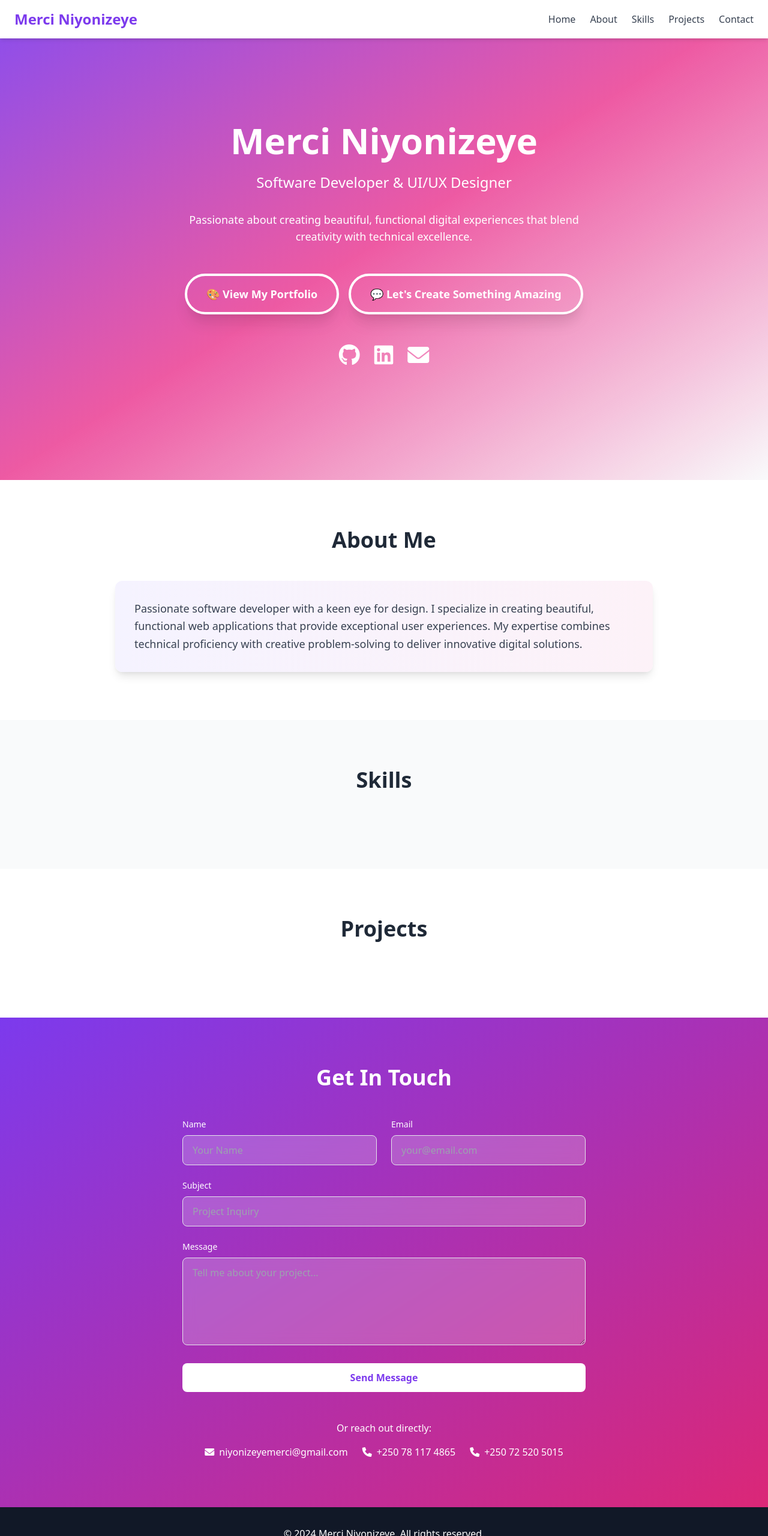
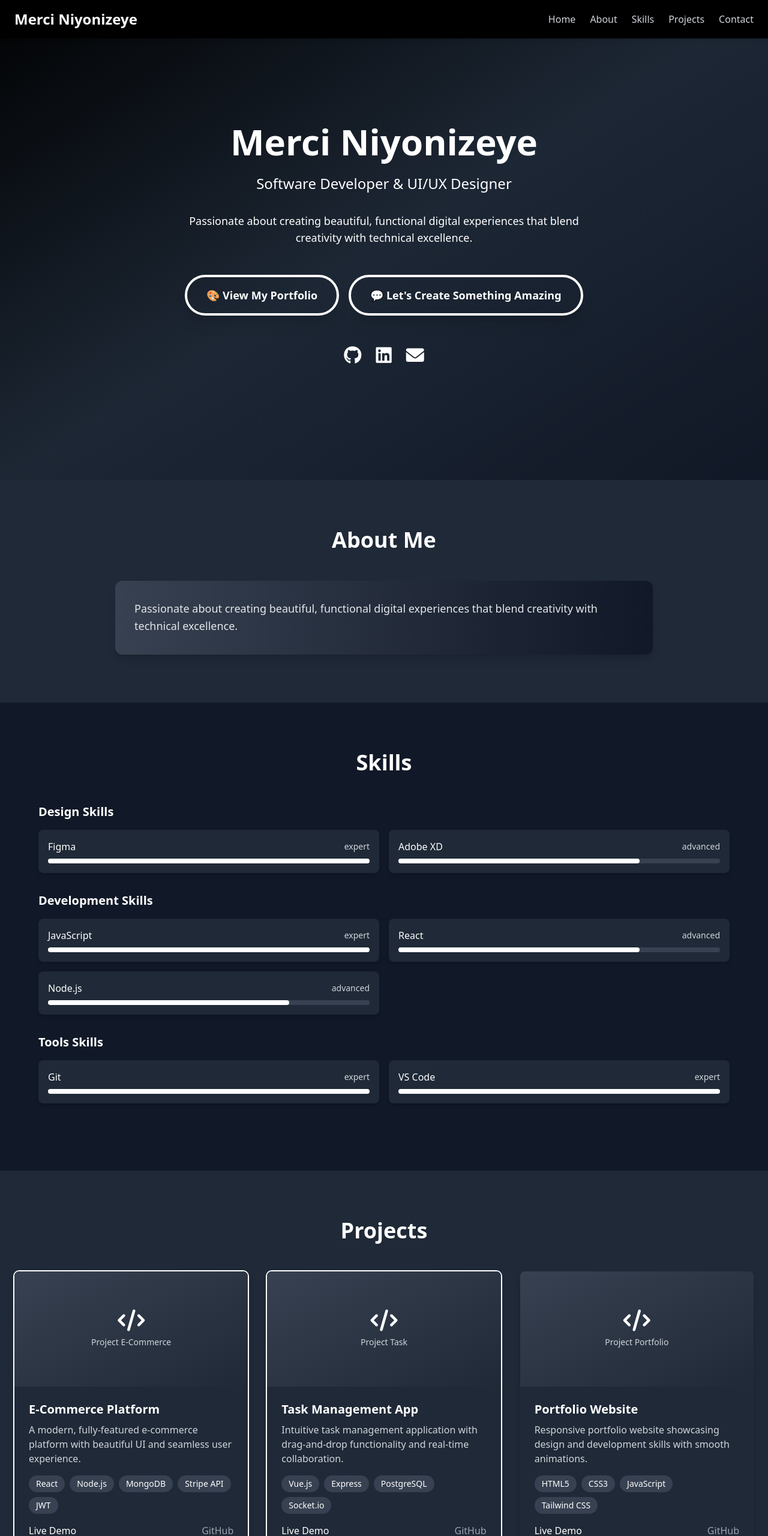
Before and after one commit to merci-self/real-portfolio, a website: page index.html in a window 1280 px wide. Shown: the top 2560 px of the page at 60% size. Drawn offline with nearby package versions, Linux system fonts and the light colour scheme.

Commit message:
fixed changes

```diff
--- a/index.html
+++ b/index.html
@@ -8,34 +8,34 @@
     <link href="https://cdnjs.cloudflare.com/ajax/libs/font-awesome/6.0.0/css/all.min.css" rel="stylesheet">
     <link rel="stylesheet" href="style.css">
 </head>
-<body class="bg-gray-50 text-gray-800">
+<body class="bg-gray-900 text-white">
     <!-- Navigation -->
-    <nav class="fixed top-0 w-full bg-white shadow-md z-50">
+    <nav class="fixed top-0 w-full bg-black shadow-md z-50">
         <div class="container mx-auto px-6 py-4">
             <div class="flex justify-between items-center">
-                <div class="text-2xl font-bold text-purple-600">
+                <div class="text-2xl font-bold text-white">
                     <span id="navName">Merci Niyonizeye</span>
                 </div>
                 <div class="hidden md:flex space-x-6">
-                    <a href="#home" class="nav-link text-gray-700 hover:text-purple-600 transition">Home</a>
-                    <a href="#about" class="nav-link text-gray-700 hover:text-purple-600 transition">About</a>
-                    <a href="#skills" class="nav-link text-gray-700 hover:text-purple-600 transition">Skills</a>
-                    <a href="#projects" class="nav-link text-gray-700 hover:text-purple-600 transition">Projects</a>
-                    <a href="#contact" class="nav-link text-gray-700 hover:text-purple-600 transition">Contact</a>
+                    <a href="#home" class="nav-link text-gray-300 hover:text-white transition">Home</a>
+                    <a href="#about" class="nav-link text-gray-300 hover:text-white transition">About</a>
+                    <a href="#skills" class="nav-link text-gray-300 hover:text-white transition">Skills</a>
+                    <a href="#projects" class="nav-link text-gray-300 hover:text-white transition">Projects</a>
+                    <a href="#contact" class="nav-link text-gray-300 hover:text-white transition">Contact</a>
                 </div>
                 <button id="mobileMenuBtn" class="md:hidden">
-                    <i class="fas fa-bars text-2xl"></i>
+                    <i class="fas fa-bars text-2xl text-white"></i>
                 </button>
             </div>
         </div>
         <!-- Mobile Menu -->
-        <div id="mobileMenu" class="hidden md:hidden bg-white border-t">
+        <div id="mobileMenu" class="hidden md:hidden bg-gray-800 border-t border-gray-700">
             <div class="px-6 py-4 space-y-2">
-                <a href="#home" class="block py-2 text-gray-700 hover:text-purple-600">Home</a>
-                <a href="#about" class="block py-2 text-gray-700 hover:text-purple-600">About</a>
-                <a href="#skills" class="block py-2 text-gray-700 hover:text-purple-600">Skills</a>
-                <a href="#projects" class="block py-2 text-gray-700 hover:text-purple-600">Projects</a>
-                <a href="#contact" class="block py-2 text-gray-700 hover:text-purple-600">Contact</a>
+                <a href="#home" class="block py-2 text-gray-300 hover:text-white">Home</a>
+                <a href="#about" class="block py-2 text-gray-300 hover:text-white">About</a>
+                <a href="#skills" class="block py-2 text-gray-300 hover:text-white">Skills</a>
+                <a href="#projects" class="block py-2 text-gray-300 hover:text-white">Projects</a>
+                <a href="#contact" class="block py-2 text-gray-300 hover:text-white">Contact</a>
             </div>
         </div>
     </nav>
@@ -51,51 +51,43 @@
         </div>
 
         <!-- Gradient background -->
-        <div class="absolute inset-0 bg-gradient-to-br from-purple-600 via-pink-500 to-orange-400 opacity-90"></div>
+        <div class="absolute inset-0 bg-gradient-to-br from-black via-gray-800 to-gray-900 opacity-90"></div>
 
         <!-- Content -->
         <div class="relative z-10 text-center">
             <div class="max-w-4xl mx-auto px-6">
-                <h1 class="text-5xl md:text-6xl font-bold mb-6 animate-fade-in">Merci Niyonizeye</h1>
-                <p class="text-xl md:text-2xl mb-8 animate-fade-in-up">Software Developer & UI/UX Designer</p>
+                <h1 id="heroName" class="text-5xl md:text-6xl font-bold mb-6 animate-fade-in">Merci Niyonizeye</h1>
+                <p id="heroTitle" class="text-xl md:text-2xl mb-8 animate-fade-in-up">Software Developer & UI/UX Designer</p>
                 <p class="text-lg mb-12 max-w-2xl mx-auto animate-fade-in-up">Passionate about creating beautiful, functional digital experiences that blend creativity with technical excellence.</p>
 
                 <!-- CTA Buttons -->
                 <div class="flex flex-col sm:flex-row gap-4 justify-center mb-12">
-                    <a href="#projects" class="group border-4 border-white text-white px-8 py-4 rounded-full font-bold text-lg hover:bg-white hover:text-purple-600 transition-all duration-300 transform hover:scale-105 shadow-xl hover:shadow-2xl">
+                    <a href="#projects" class="group border-4 border-white text-white px-8 py-4 rounded-full font-bold text-lg hover:bg-white hover:text-black transition-all duration-300 transform hover:scale-105 shadow-xl hover:shadow-2xl">
                         <span class="relative z-10">🎨 View My Portfolio</span>
-                        <span class="absolute inset-0 flex items-center justify-center text-white opacity-0 group-hover:opacity-100 transition-opacity duration-300">🎨 View My Portfolio</span>
+                        <span class="absolute inset-0 flex items-center justify-center text-black opacity-0 group-hover:opacity-100 transition-opacity duration-300">🎨 View My Portfolio</span>
                     </a>
 
-                    <a href="#contact" class="group border-4 border-white text-white px-8 py-4 rounded-full font-bold text-lg hover:bg-white hover:text-purple-600 transition-all duration-300 transform hover:scale-105 shadow-xl hover:shadow-2xl">
+                    <a href="#contact" class="group border-4 border-white text-white px-8 py-4 rounded-full font-bold text-lg hover:bg-white hover:text-black transition-all duration-300 transform hover:scale-105 shadow-xl hover:shadow-2xl">
                         <span class="relative z-10">💬 Let's Create Something Amazing</span>
-                        <span class="absolute inset-0 flex items-center justify-center text-white opacity-0 group-hover:opacity-100 transition-opacity duration-300">💬 Let's Create Something Amazing</span>
+                        <span class="absolute inset-0 flex items-center justify-center text-black opacity-0 group-hover:opacity-100 transition-opacity duration-300">💬 Let's Create Something Amazing</span>
                     </a>
                 </div>
 
                 <!-- Social Links -->
-                <div class="flex justify-center space-x-6 mb-12">
-                    <a href="https://github.com/merci-niyonizeye" class="group text-4xl hover:scale-125 transition-all duration-300 hover:rotate-12">
-                        <i class="fab fa-github hover:text-white/80"></i>
-                    </a>
-                    <a href="https://linkedin.com/in/niyonizeyemerci" class="group text-4xl hover:scale-125 transition-all duration-300 hover:rotate-12">
-                        <i class="fab fa-linkedin hover:text-white/80"></i>
-                    </a>
-                    <a href="mailto:niyonizeyemerci@gmail.com" class="group text-4xl hover:scale-125 transition-all duration-300 hover:rotate-12">
-                        <i class="fas fa-envelope hover:text-white/80"></i>
-                    </a>
+                <div id="socialLinks" class="flex justify-center space-x-6 mb-12">
+                    <!-- Social links will be populated by JavaScript -->
                 </div>
             </div>
         </div>
     </section>
 
     <!-- About Section -->
-    <section id="about" class="py-20 bg-white">
+    <section id="about" class="py-20 bg-gray-800">
         <div class="container mx-auto px-6">
-            <h2 class="text-4xl font-bold text-center mb-12">About Me</h2>
+            <h2 class="text-4xl font-bold text-center mb-12 text-white">About Me</h2>
             <div class="max-w-4xl mx-auto">
-                <div class="bg-gradient-to-r from-purple-50 to-pink-50 rounded-xl p-8 shadow-lg">
-                    <p id="heroBio" class="text-lg text-gray-700 leading-relaxed">
+                <div class="bg-gradient-to-r from-gray-700 to-gray-900 rounded-xl p-8 shadow-lg">
+                    <p id="heroBio" class="text-lg text-gray-200 leading-relaxed">
                         Passionate software developer with a keen eye for design. I specialize in creating beautiful, functional web applications that provide exceptional user experiences. My expertise combines technical proficiency with creative problem-solving to deliver innovative digital solutions.
                     </p>
                 </div>
@@ -104,9 +96,9 @@
     </section>
 
     <!-- Skills Section -->
-    <section id="skills" class="py-20 bg-gray-50">
+    <section id="skills" class="py-20 bg-gray-900">
         <div class="container mx-auto px-6">
-            <h2 class="text-4xl font-bold text-center mb-12">Skills</h2>
+            <h2 class="text-4xl font-bold text-center mb-12 text-white">Skills</h2>
             <div id="skillsContainer" class="max-w-6xl mx-auto">
                 <!-- Skills will be populated by JavaScript -->
             </div>
@@ -114,9 +106,9 @@
     </section>
 
     <!-- Projects Section -->
-    <section id="projects" class="py-20 bg-white">
+    <section id="projects" class="py-20 bg-gray-800">
         <div class="container mx-auto px-6">
-            <h2 class="text-4xl font-bold text-center mb-12">Projects</h2>
+            <h2 class="text-4xl font-bold text-center mb-12 text-white">Projects</h2>
             <div id="projectsContainer" class="grid grid-cols-1 md:grid-cols-2 lg:grid-cols-3 gap-8">
                 <!-- Projects will be populated by JavaScript -->
             </div>
@@ -124,7 +116,7 @@
     </section>
 
     <!-- Contact Section -->
-    <section id="contact" class="py-20 bg-gradient-to-br from-purple-600 to-pink-600 text-white">
+    <section id="contact" class="py-20 bg-gradient-to-br from-gray-800 to-black text-white">
         <div class="container mx-auto px-6">
             <h2 class="text-4xl font-bold text-center mb-12">Get In Touch</h2>
             <div class="max-w-2xl mx-auto">
@@ -132,31 +124,31 @@
                     <div class="grid md:grid-cols-2 gap-6">
                         <div>
                             <label class="block text-sm font-medium mb-2">Name</label>
-                            <input type="text" name="name" required class="w-full px-4 py-3 rounded-lg bg-white/20 border border-white/30 text-white placeholder-white/70 focus:outline-none focus:border-white" placeholder="Your Name">
+                            <input type="text" name="name" required class="w-full px-4 py-3 rounded-lg bg-gray-700 border border-gray-600 text-white placeholder-gray-400 focus:outline-none focus:border-white" placeholder="Your Name">
                         </div>
                         <div>
                             <label class="block text-sm font-medium mb-2">Email</label>
-                            <input type="email" name="email" required class="w-full px-4 py-3 rounded-lg bg-white/20 border border-white/30 text-white placeholder-white/70 focus:outline-none focus:border-white" placeholder="your@email.com">
+                            <input type="email" name="email" required class="w-full px-4 py-3 rounded-lg bg-gray-700 border border-gray-600 text-white placeholder-gray-400 focus:outline-none focus:border-white" placeholder="your@email.com">
                         </div>
                     </div>
                     <div>
                         <label class="block text-sm font-medium mb-2">Subject</label>
-                        <input type="text" name="subject" required class="w-full px-4 py-3 rounded-lg bg-white/20 border border-white/30 text-white placeholder-white/70 focus:outline-none focus:border-white" placeholder="Project Inquiry">
+                        <input type="text" name="subject" required class="w-full px-4 py-3 rounded-lg bg-gray-700 border border-gray-600 text-white placeholder-gray-400 focus:outline-none focus:border-white" placeholder="Project Inquiry">
                     </div>
                     <div>
                         <label class="block text-sm font-medium mb-2">Message</label>
-                        <textarea name="message" rows="5" required class="w-full px-4 py-3 rounded-lg bg-white/20 border border-white/30 text-white placeholder-white/70 focus:outline-none focus:border-white" placeholder="Tell me about your project..."></textarea>
+                        <textarea name="message" rows="5" required class="w-full px-4 py-3 rounded-lg bg-gray-700 border border-gray-600 text-white placeholder-gray-400 focus:outline-none focus:border-white" placeholder="Tell me about your project..."></textarea>
                     </div>
-                    <button type="submit" class="w-full bg-white text-purple-600 py-3 rounded-lg font-semibold hover:bg-gray-100 transition">
+                    <button type="submit" class="w-full bg-white text-black py-3 rounded-lg font-semibold hover:bg-gray-200 transition">
                         Send Message
                     </button>
                 </form>
                 <div id="contactInfo" class="mt-12 text-center">
                     <p class="mb-4">Or reach out directly:</p>
                     <div class="flex justify-center space-x-6">
-                        <a href="mailto:niyonizeyemerci@gmail.com" class="hover:text-gray-200 transition"><i class="fas fa-envelope mr-2"></i><span id="contactEmail">niyonizeyemerci@gmail.com</span></a>
-                        <a href="tel:+250781174865" class="hover:text-gray-200 transition"><i class="fas fa-phone mr-2"></i><span id="contactPhone">+250 78 117 4865</span></a>
-                        <a href="tel:+250725205015" class="hover:text-gray-200 transition"><i class="fas fa-phone mr-2"></i><span id="contactPhone2">+250 72 520 5015</span></a>
+                        <a href="mailto:niyonizeyemerci@gmail.com" class="hover:text-gray-300 transition"><i class="fas fa-envelope mr-2"></i><span id="contactEmail">niyonizeyemerci@gmail.com</span></a>
+                        <a href="tel:+250781174865" class="hover:text-gray-300 transition"><i class="fas fa-phone mr-2"></i><span id="contactPhone">+250 78 117 4865</span></a>
+                        <a href="tel:+250725205015" class="hover:text-gray-300 transition"><i class="fas fa-phone mr-2"></i><span id="contactPhone2">+250 72 520 5015</span></a>
                     </div>
                 </div>
             </div>
--- a/script-simple.js
+++ b/script-simple.js
@@ -156,16 +156,16 @@
             const section = document.createElement('div');
             section.className = 'mb-8';
             section.innerHTML = `
-                <h3 class="text-xl font-semibold mb-4 text-purple-600">${category.charAt(0).toUpperCase() + category.slice(1)} Skills</h3>
+                <h3 class="text-xl font-semibold mb-4 text-white">${category.charAt(0).toUpperCase() + category.slice(1)} Skills</h3>
                 <div class="grid grid-cols-1 md:grid-cols-2 gap-4">
                     ${categorySkills.map(skill => `
-                        <div class="bg-white p-4 rounded-lg shadow-md hover:shadow-lg transition-shadow">
+                        <div class="bg-gray-800 p-4 rounded-lg shadow-md hover:shadow-lg transition-shadow">
                             <div class="flex justify-between items-center mb-2">
-                                <span class="font-medium">${skill.name}</span>
-                                <span class="text-sm text-purple-600">${skill.level}</span>
+                                <span class="font-medium text-white">${skill.name}</span>
+                                <span class="text-sm text-gray-300">${skill.level}</span>
                             </div>
-                            <div class="w-full bg-gray-200 rounded-full h-2">
-                                <div class="bg-purple-600 h-2 rounded-full" style="width: ${this.getSkillPercentage(skill.level)}%"></div>
+                            <div class="w-full bg-gray-700 rounded-full h-2">
+                                <div class="bg-white h-2 rounded-full" style="width: ${this.getSkillPercentage(skill.level)}%"></div>
                             </div>
                         </div>
                     `).join('')}
@@ -196,21 +196,26 @@
 
     createProjectCard(project) {
         const div = document.createElement('div');
-        div.className = `bg-white rounded-lg shadow-lg overflow-hidden hover:shadow-xl transition-shadow ${project.featured ? 'ring-2 ring-purple-500' : ''}`;
+        div.className = `bg-gray-800 rounded-lg shadow-lg overflow-hidden hover:shadow-xl transition-shadow ${project.featured ? 'ring-2 ring-white' : ''}`;
 
         div.innerHTML = `
-            <img src="${project.imageUrl}" alt="${project.title}" class="w-full h-48 object-cover">
+            <div class="h-48 bg-gradient-to-br from-gray-700 to-gray-800 flex items-center justify-center">
+                <div class="text-center">
+                    <i class="fas fa-code text-4xl text-white mb-2"></i>
+                    <p class="text-gray-300 text-sm">Project ${project.title.split(' ')[0]}</p>
+                </div>
+            </div>
             <div class="p-6">
-                <h3 class="text-xl font-semibold mb-2">${project.title}</h3>
-                <p class="text-gray-600 mb-4">${project.description}</p>
+                <h3 class="text-xl font-semibold mb-2 text-white">${project.title}</h3>
+                <p class="text-gray-300 mb-4">${project.description}</p>
                 <div class="flex flex-wrap gap-2 mb-4">
                     ${project.technologies.map(tech => `
-                        <span class="px-3 py-1 bg-purple-100 text-purple-700 rounded-full text-sm">${tech}</span>
+                        <span class="px-3 py-1 bg-gray-700 text-white rounded-full text-sm">${tech}</span>
                     `).join('')}
                 </div>
                 <div class="flex justify-between">
-                    ${project.liveUrl ? `<a href="${project.liveUrl}" target="_blank" class="text-purple-600 hover:text-purple-800 font-medium">Live Demo</a>` : ''}
-                    ${project.githubUrl ? `<a href="${project.githubUrl}" target="_blank" class="text-gray-600 hover:text-gray-800 font-medium">GitHub</a>` : ''}
+                    ${project.liveUrl ? `<a href="${project.liveUrl}" target="_blank" class="text-white hover:text-gray-300 font-medium">Live Demo</a>` : ''}
+                    ${project.githubUrl ? `<a href="${project.githubUrl}" target="_blank" class="text-gray-400 hover:text-gray-200 font-medium">GitHub</a>` : ''}
                 </div>
             </div>
         `;
```
